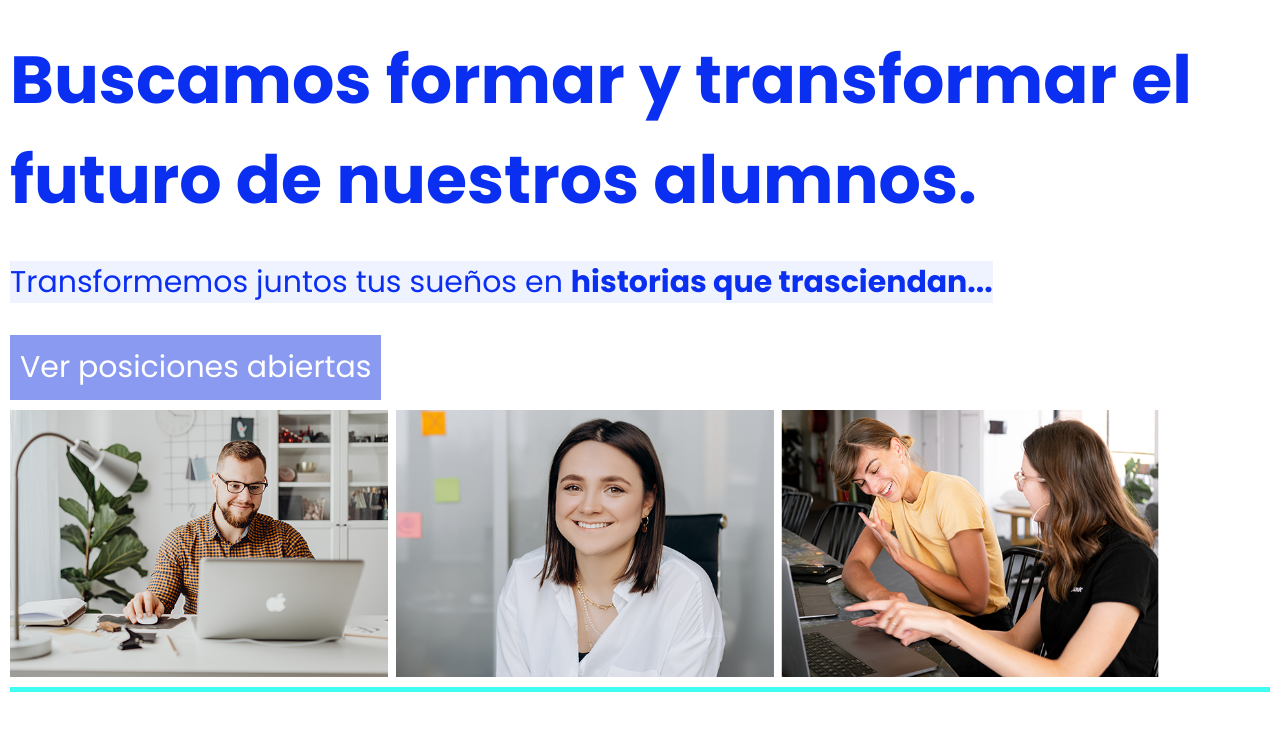
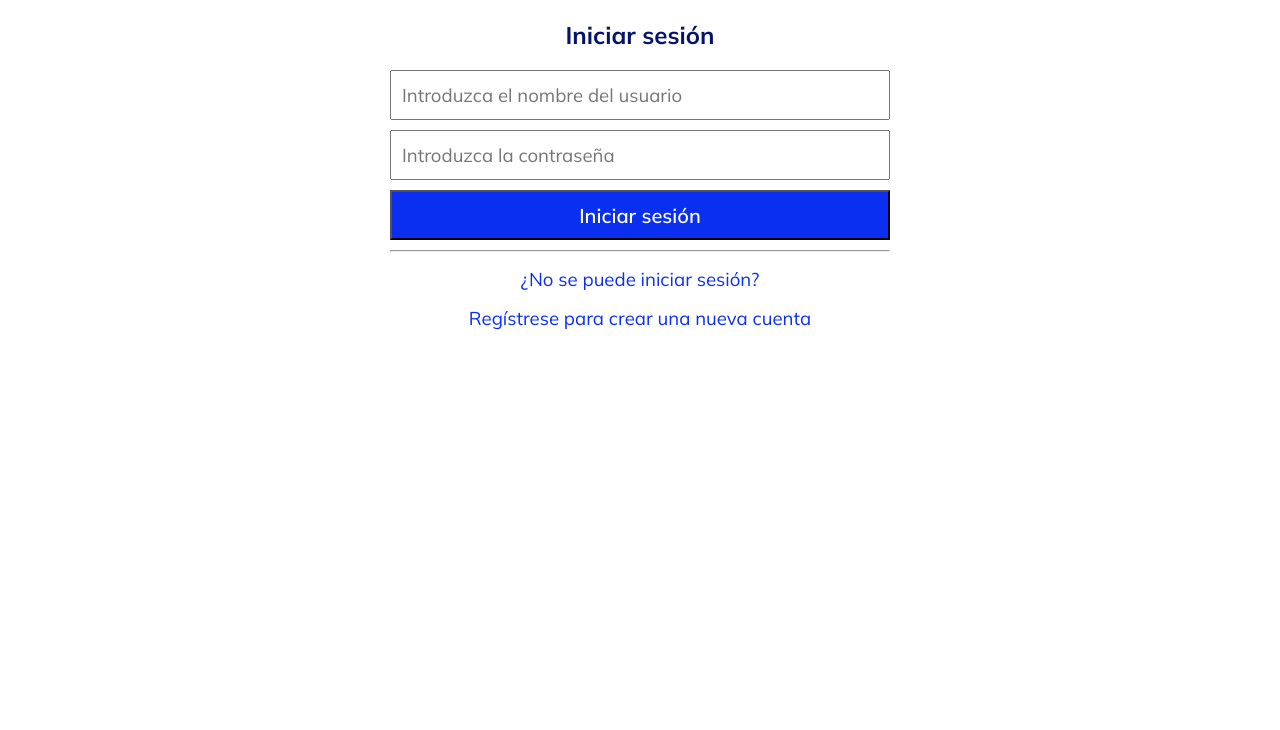
Before and after one commit to Aromd/desafios-bootcamp-java, a plain HTML site: page index.html in a window 1280 px wide. Drawn offline with Linux system fonts and the light colour scheme.

Commit message:
Desafio 6 - Ejercicio 3

```diff
--- a/index.html
+++ b/index.html
@@ -4,30 +4,25 @@
 <head>
     <meta charset="UTF-8" />
     <meta name="viewport" content="width=device-width, initial-scale=1.0" />
-    <title>Desafío 2</title>
+    <title>Desafío 3</title>
     <link rel="stylesheet" href="./styles.css" />
     <link rel="preconnect" href="https://fonts.googleapis.com" />
     <link rel="preconnect" href="https://fonts.gstatic.com" crossorigin />
-    <link href="https://fonts.googleapis.com/css2?family=Poppins:wght@400;700&display=swap" rel="stylesheet" />
+    <link href="https://fonts.googleapis.com/css2?family=Mulish:wght@400;600;700&display=swap" rel="stylesheet" />
 </head>
 
 <body>
-    <main>
-        <h1>
-            Buscamos formar y transformar el futuro de nuestros alumnos.
-        </h1>
-        <h2>
-            Transformemos juntos tus sueños en
-            <strong>historias que trasciendan...</strong>
-        </h2>
-        <button>Ver posiciones abiertas</button>
-        <div>
-            <img src="./assets/M3-2-img1.png" alt="hombre-trabajando" />
-            <img src="./assets/M3-2-img2.png" alt="mujer-sonriendo" />
-            <img src="./assets/M3-2-img3.png" alt="mujeres-hablando" />
-        </div>
-        <div class="bottom-line"></div>
-    </main>
+    <form action="">
+        <h1>Iniciar sesión</h1>
+        <input type="text" placeholder="Introduzca el nombre del usuario" class="form__element" />
+        <input type="password" placeholder="Introduzca la contraseña" class="form__element" />
+        <button class="btn btn-primary form__element">Iniciar sesión</button>
+        <hr />
+    </form>
+    <div class="btn__container">
+        <button class="btn btn-link">¿No se puede iniciar sesión?</button>
+        <button class="btn btn-link">Regístrese para crear una nueva cuenta</button>
+    </div>
 </body>
 
 </html>
--- a/styles.css
+++ b/styles.css
@@ -5,56 +5,67 @@
 }
 
 :root {
-  font-family: "Poppins", sans-serif;
+  font-family: "Mulish", sans-serif;
   font-size: 10px;
-  --primary-color: #0a2ff1;
-  --secondary-color: #eff2ff;
-  --terciary-color: #8a9af1;
-  --white: #fff;
-  --accent-color: #3ffff3;
+  --primary-color: #04146c;
+  --secondary-color: #0a2ff1;
+  --terciary-color: #414166;
 }
 
-main {
-  margin: 3rem 1rem;
+form {
+  width: 50rem;
+  margin: 0rem auto;
+  color: var(--primary-color);
+  font-weight: 700;
 }
 
-main h1 {
-  font-size: 6.66rem;
-  color: var(--primary-color);
+h1 {
+  text-align: center;
+  margin: 2rem auto;
   font-weight: 700;
-  margin-bottom: 3rem;
+  font-size: 2.4rem;
 }
 
-main h2 {
-  font-size: 3rem;
-  font-weight: 400;
-  color: var(--primary-color);
-  background-color: var(--secondary-color);
-  display: inline;
-  margin-right: 1rem;
+.form__element {
+  width: 50rem;
+  height: 5rem;
+  margin-bottom: 1rem;
+  padding: 1rem;
 }
 
-img {
-  width: 30%;
-  height: auto;
-  margin-right: 0.5rem;
+input {
+  display: block;
+  color: var(--terciary-color);
+  font-family: "Mulish", sans-serif;
+  font-weight: 400;
+  font-size: 1.86rem;
 }
 
-button {
-  background-color: var(--terciary-color);
-  border: none;
-  color: var(--white);
+.btn {
   cursor: pointer;
-  display: block;
-  font-size: 3rem;
-  font-family: "Poppins", sans-serif;
-  padding: 1rem;
-  margin-bottom: 1rem;
-  margin-top: 3rem;
+  font-family: "Mulish", sans-serif;
 }
 
-.bottom-line {
-  height: 0.5rem;
-  margin-top: 0.5rem;
-  background-color: var(--accent-color);
+.btn-primary {
+  background-color: var(--secondary-color);
+  font-weight: 600;
+  color: #fff;
+  font-size: 2rem;
 }
+
+.btn-link {
+  text-decoration: none;
+  text-align: center;
+  color: var(--secondary-color);
+  font-size: 1.86rem;
+  font-weight: 400;
+  background: none;
+  border: none;
+  margin-top: 1.5rem;
+}
+
+.btn__container{
+  width: 50rem;
+  margin: 0rem auto;
+  text-align: center;
+}
```
